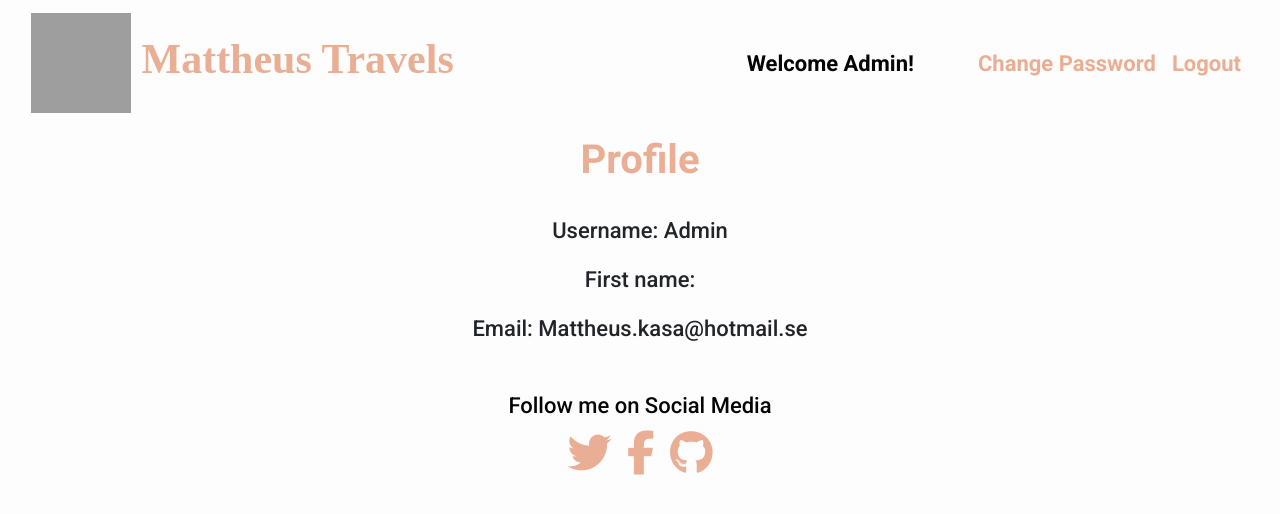
After one commit to MattheusKasa/My-Django-Blog, a Django app: page /profile/ in a window 1280 px wide. The commit adds this page. Shown: the top 514 px of the page. Run offline with Django 4.2, Linux system fonts and the light colour scheme; a user stored in the database is signed in; some libraries are stand-ins or nearby versions; some web fonts are replaced; grey boxes are pictures that could not be loaded.

Commit message:
Add a profile page with info about the logged in user

```diff
--- a/blog/urls.py
+++ b/blog/urls.py
@@ -8,6 +8,7 @@ urlpatterns = [
     path('login/', LoginView.as_view(), name = 'login'),
     path('logout/', LogoutView.as_view(), name = 'logout'),
     path('register/', register, name = 'register'),
+    path('profile/', views.profile, name='profile'),
     path('password-change/', PasswordChangeView.as_view(), name = 'password-change'),
     path('password-change/done', PasswordChangeDoneView.as_view(), name = 'password_change_done'),
     path('<slug:slug>/', views.post_detail, name='post_detail'),
--- a/blog/views.py
+++ b/blog/views.py
@@ -7,6 +7,13 @@ from django.contrib.auth.decorators import login_required
 
 
 # Create your views here.
+
+@login_required
+def profile(request):
+    user = request.user
+    context = {'user': user}
+    return render(request, 'profile.html', context)
+
 
 
 class PostList(generic.ListView):
--- a/static/css/style.css
+++ b/static/css/style.css
@@ -115,3 +115,10 @@ a:hover {
 .navbar {
     background-color: #fdfdfd;
 }
+
+.profile-text {
+    color: #E9AE93;
+    font-weight: bold;
+    margin-top: 10px;
+    margin-bottom: 30px;
+}
--- /dev/null
+++ b/templates/profile.html
@@ -0,0 +1,12 @@
+{% extends 'base.html' %}
+{% load static %}
+{% block content %}
+
+<div class="text-center">
+    <h1 class="profile-text">Profile</h1>
+        <p>Username: {{ user.username }}</p>
+        <p>First name: {{ user.first_name }}</p>
+        <p>Email: {{ user.email }}</p>
+</div>
+
+{% endblock %}
--- a/templates/registration/password_change_done.html
+++ b/templates/registration/password_change_done.html
@@ -1,4 +1,5 @@
 {% extends "base.html" %}
+{% load static %}
 {% load crispy_forms_tags %}
 {% block content %}
 
```
Also changed, not shown: db.sqlite3.
